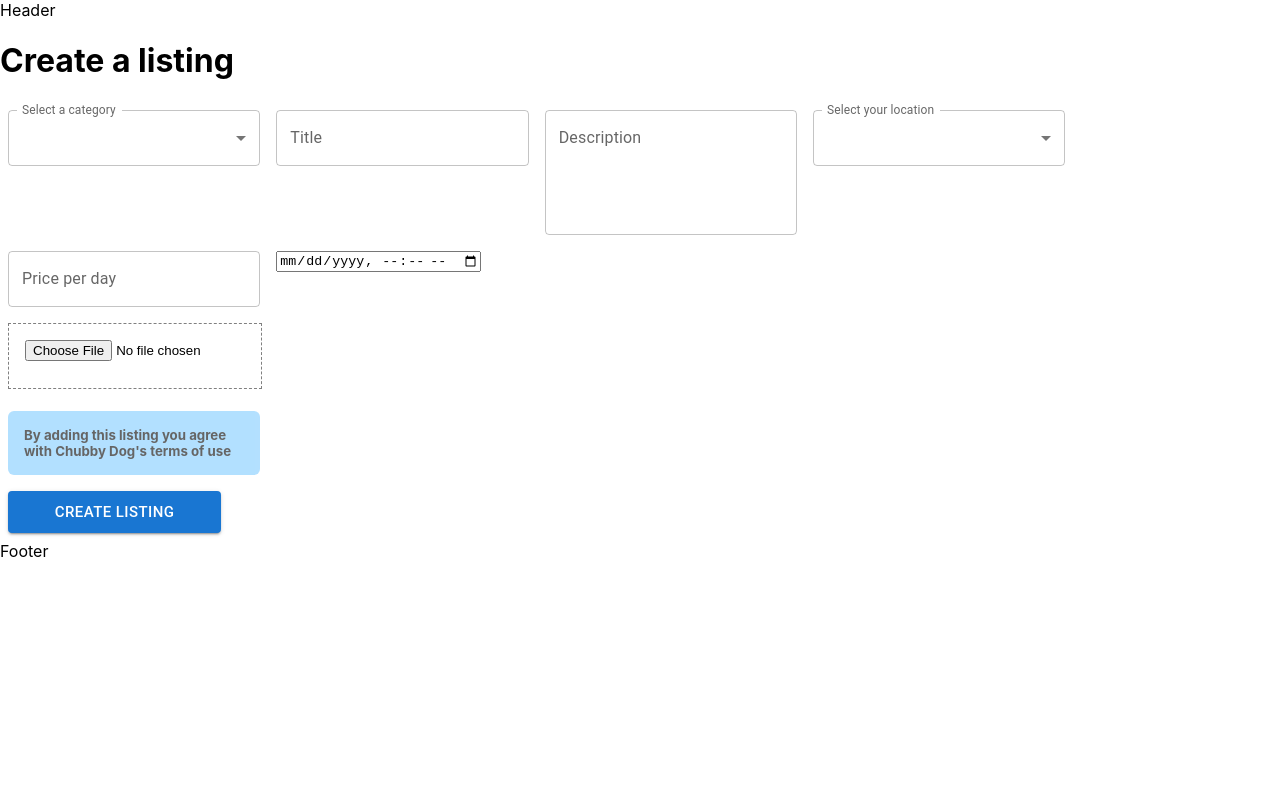
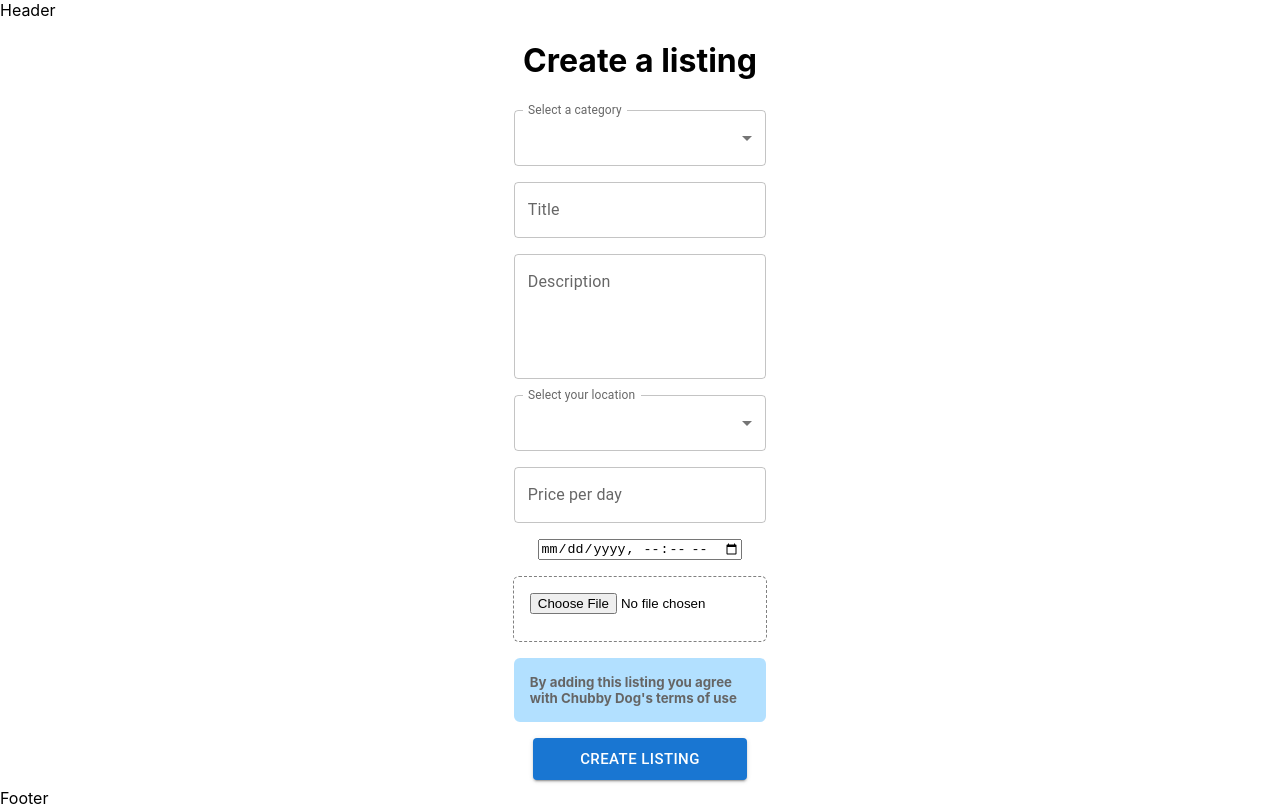
Before and after one commit to mirrenil/arbetsmetodik, a React (Create React App) app: page /newlisting in a window 1280 px wide. Built offline with nearby package versions, Linux system fonts and the light colour scheme.

Commit message:
aligns items

```diff
--- a/src/Pages/NewListingPage.tsx
+++ b/src/Pages/NewListingPage.tsx
@@ -54,12 +54,12 @@ function NewListing() {
   }
 
   return (
-    <div style={{display: "flex", flexDirection: "column"}}>
+    <div style={{display: "flex", flexDirection: "column", alignItems: "center"}}>
       <h1>Create a listing</h1>
 <Box
       component="form"
       sx={{
-        '& > :not(style)': { m: 1, width: '25ch' },
+        '& > :not(style)': { m: 1, width: '25ch' }, display: "flex", flexDirection: "column", alignItems: "center"
       }}
       noValidate
       autoComplete="off"
@@ -108,7 +108,7 @@ function NewListing() {
         {/* FANCIER DATE PICKER HERE IF WE HAVE TIME */}
 
          <input type="datetime-local" name="date" id="date" />
-         <Box sx={{border: "1px dashed grey", height: "4rem"}}>
+         <Box sx={{border: "1px dashed grey", height: "4rem", borderRadius: "6px"}}>
             <input style={{padding: "1rem"}}
         ref={uploadImageRef}
         type="file"
@@ -116,8 +116,8 @@ function NewListing() {
         onChange={onUpload} />
          </Box>
 
-        <Box sx={{backgroundColor: "#80CCFF", width: "70vw", height: "4rem", borderRadius: "6px", opacity: "60%"}}>
-          <h5 style={{padding: "1rem"}}>By adding this listing you agree with Chubby Dog's terms of use</h5>
+        <Box sx={{backgroundColor: "#80CCFF", width: "70vw", borderRadius: "6px", opacity: "60%"}}>
+          <h5 style={{ margin: "1rem"}}>By adding this listing you agree with Chubby Dog's terms of use</h5>
 
         </Box>
         <Button variant="contained" size='large'>Create listing</Button>
```
